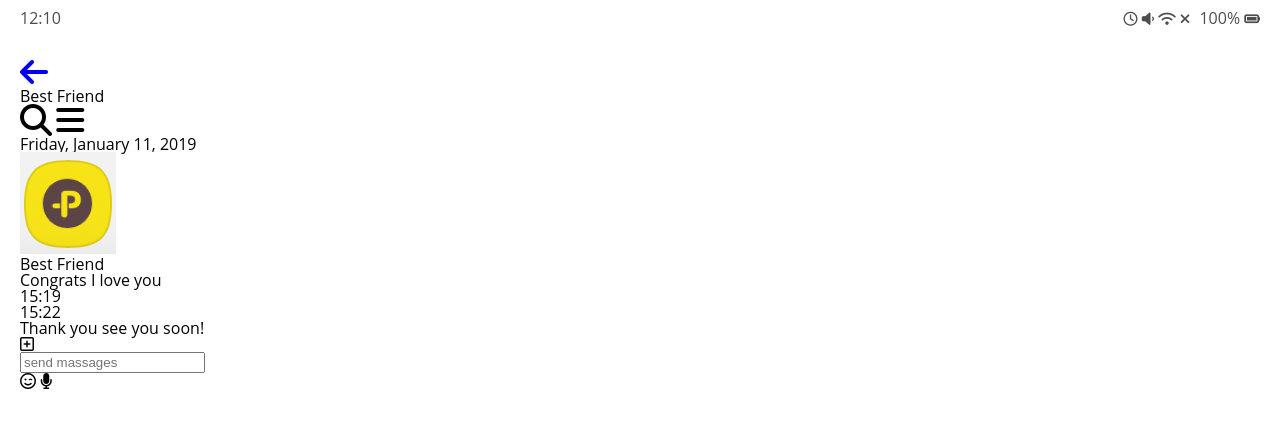
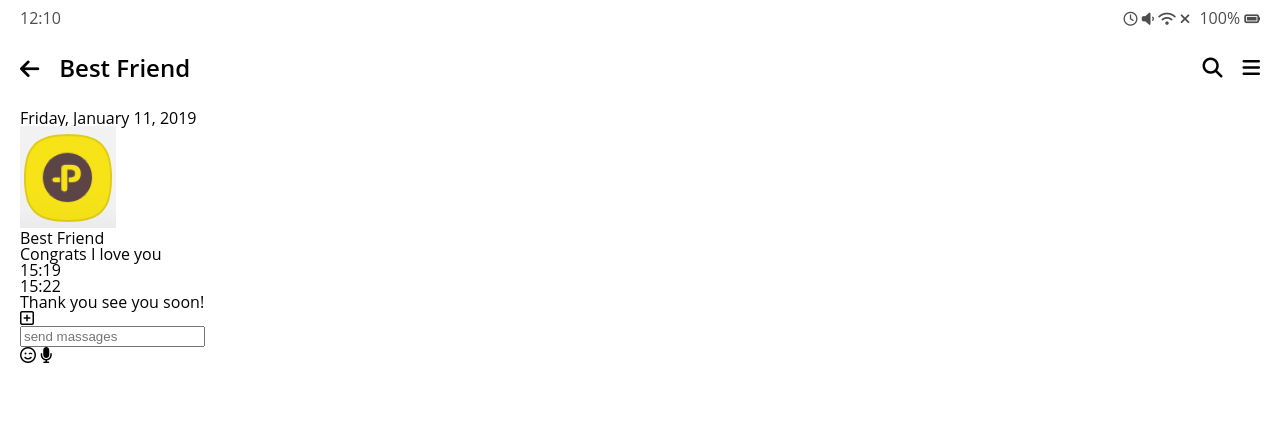
Before and after one commit to ybh1760/kakao-clone-v2, a plain HTML site: page chat.html in a window 1280 px wide. Drawn offline with Linux system fonts and the light colour scheme.

Commit message:
header-css

```diff
--- a/chat.html
+++ b/chat.html
@@ -25,16 +25,16 @@
     <header class="header">
       <div class="header__header-column">
         <a href="index.html" class="header__back-btn">
-          <i class="fas fa-arrow-left fa-2x"></i>
+          <i class="fas fa-arrow-left"></i>
         </a>
         <h1 class="header__title">Best Friend</h1>
       </div>
       <div class="header__header-column">
         <span class="header__icon">
-          <i class="fas fa-search fa-2x"></i>
+          <i class="fas fa-search"></i>
         </span>
         <span class="header__icon">
-          <i class="fas fa-bars fa-2x"></i>
+          <i class="fas fa-bars"></i>
         </span>
       </div>
     </header>
--- /dev/null
+++ b/css/header.css
@@ -0,0 +1,23 @@
+.header {
+  display: flex;
+  justify-content: space-between;
+  align-items: center;
+  margin-bottom: 30px;
+}
+.header .header__title {
+  font-size: 24px;
+  font-weight: 600;
+}
+.header .header__icon {
+  font-size: 20px;
+  margin-left: 20px;
+  cursor: pointer;
+}
+.header .header__back-btn {
+  font-size: 22px;
+  margin-right: 20px;
+}
+.header .header__header-column {
+  display: flex;
+  align-items: center;
+}
--- a/css/styles.css
+++ b/css/styles.css
@@ -1,6 +1,7 @@
-@import url("https://fonts.googleapis.com/css?family=Lora:400,700&display=swap");
+@import url("https://fonts.googleapis.com/css?family=Lora:400,600&display=swap");
 @import "reset.css";
 @import "status-bar.css";
+@import "header.css";
 
 body {
   background-color: white;
@@ -9,3 +10,7 @@ body {
   font-family: "open sans", -apple-system, BlinkMacSystemFont, "Segoe UI",
     Roboto, Oxygen, Ubuntu, Cantarell, "Open Sans", "Helvetica Neue", sans-serif;
 }
+
+a {
+  color: inherit;
+}
```
Also changed, not shown: setting.html (+2 -2 lines).
